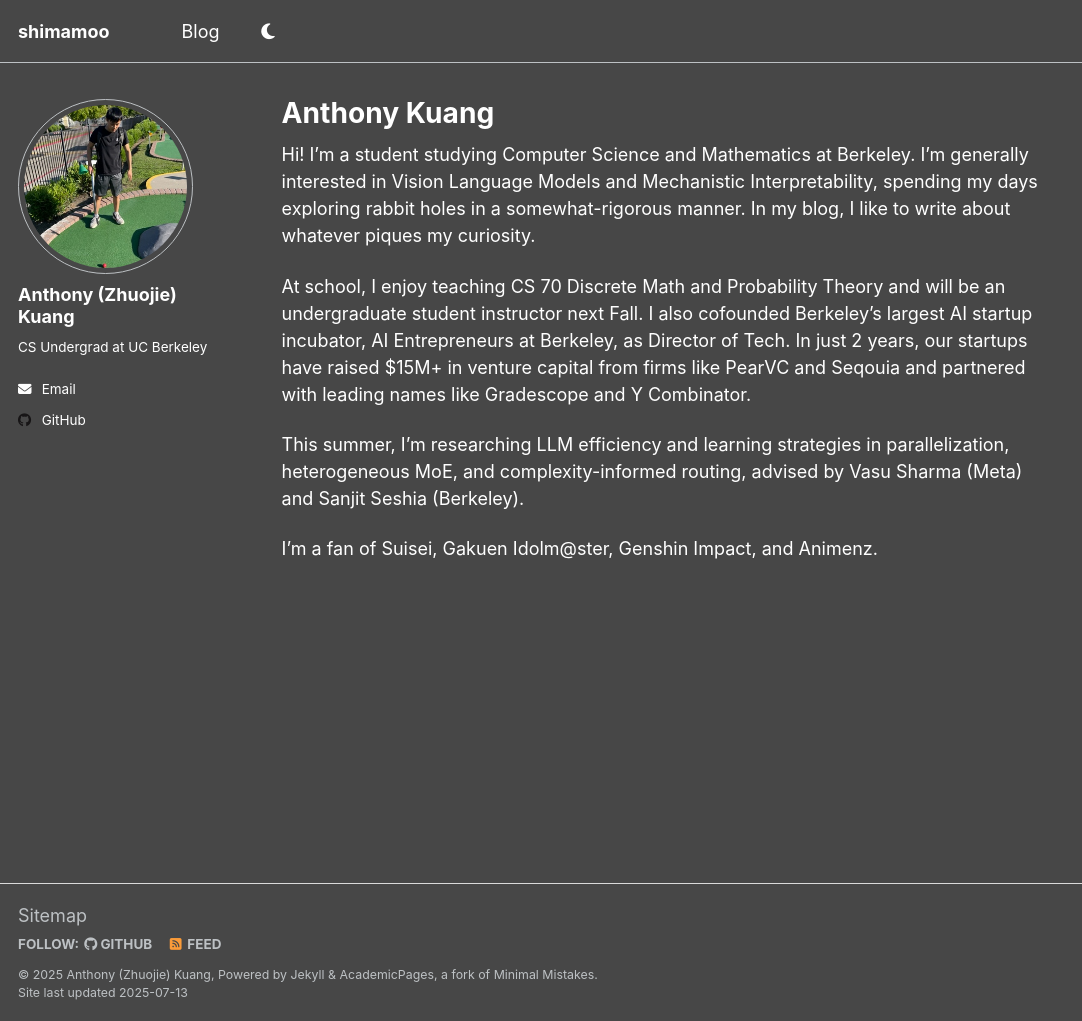
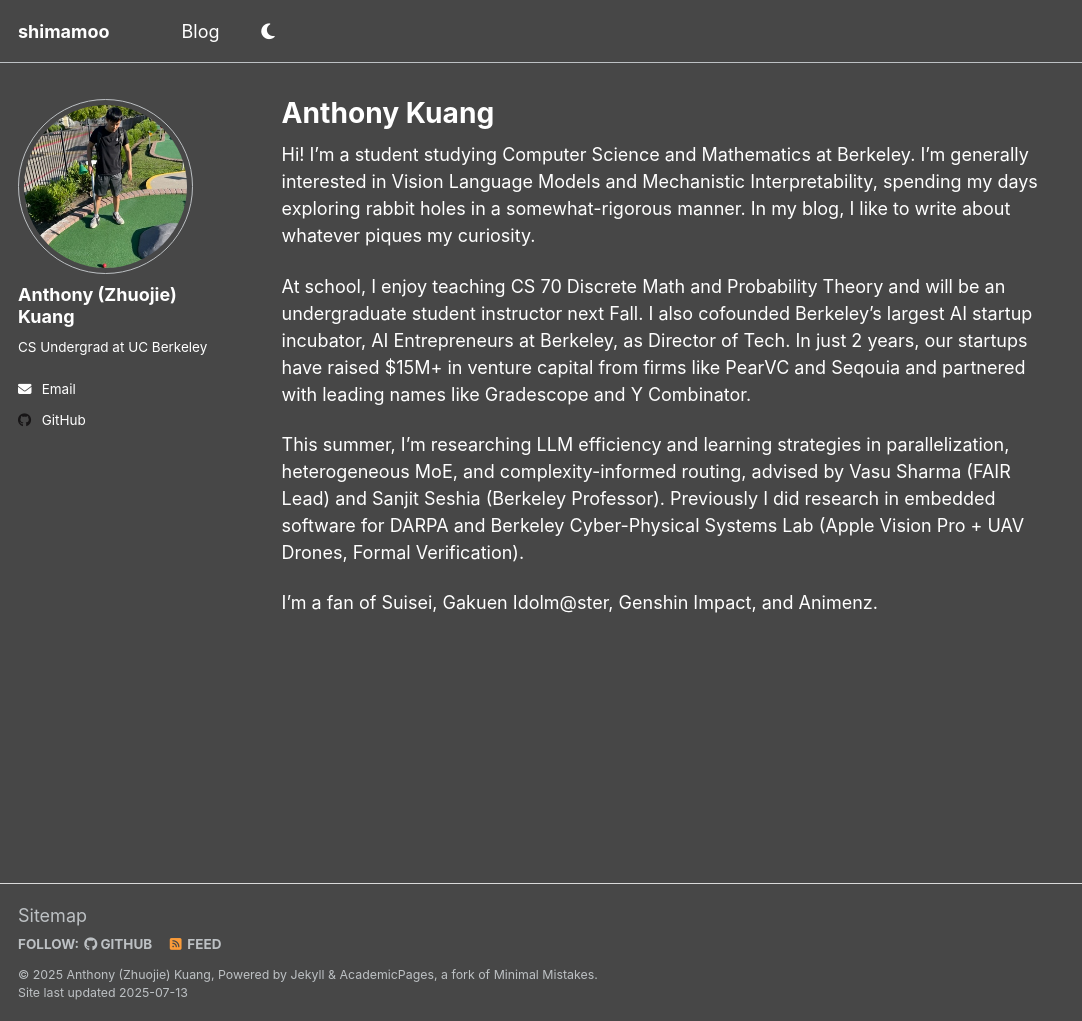
Before and after one commit to shimamooo/shimamooo.github.io, a Jekyll site: the page built from _pages/about.md, in a window 1280 px wide and 1021 px high. Shown: the whole window, without its empty margins (0-1082 px from the left). Built offline with Jekyll 4.4.1, drawn with Linux system fonts in a browser that asks for light colours; a script that is not in the unit is left out.

Commit message:
more updates

```diff
--- a/_pages/about.md
+++ b/_pages/about.md
@@ -11,6 +11,6 @@ Hi! I'm a student studying Computer Science and Mathematics at Berkeley. I'm gen
 
 At school, I enjoy teaching CS 70 Discrete Math and Probability Theory and will be an undergraduate student instructor next Fall. I also cofounded Berkeley's largest AI startup incubator, AI Entrepreneurs at Berkeley, as Director of Tech. In just 2 years, our startups have raised $15M+ in venture capital from firms like PearVC and Seqouia and partnered with leading names like Gradescope and Y Combinator.
 
-This summer, I'm researching LLM efficiency and learning strategies in parallelization, heterogeneous MoE, and complexity-informed routing, advised by Vasu Sharma (Meta) and Sanjit Seshia (Berkeley).
+This summer, I'm researching LLM efficiency and learning strategies in parallelization, heterogeneous MoE, and complexity-informed routing, advised by Vasu Sharma (FAIR Lead) and Sanjit Seshia (Berkeley Professor). Previously I did research in embedded software for DARPA and Berkeley Cyber-Physical Systems Lab (Apple Vision Pro + UAV Drones, Formal Verification).
 
 I'm a fan of Suisei, Gakuen Idolm@ster, Genshin Impact, and Animenz.
```
